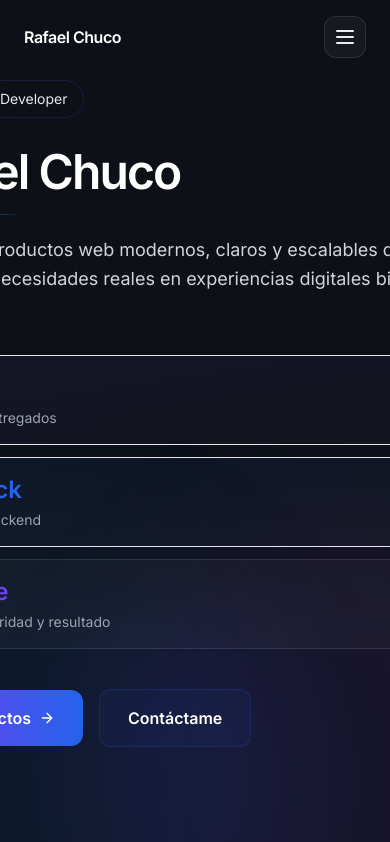
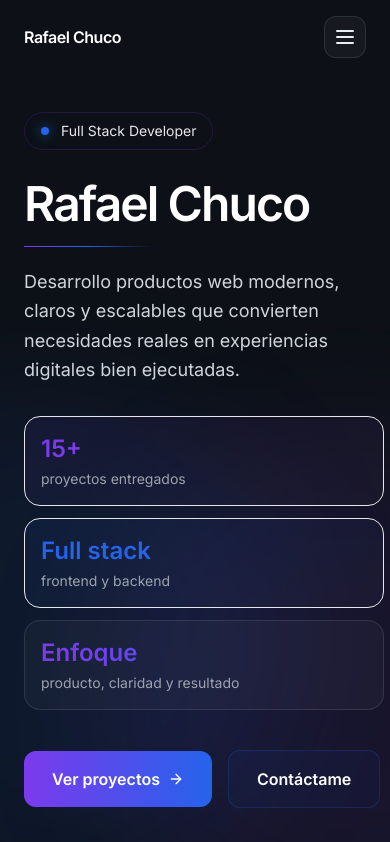
Before and after one commit to rafaelchuco/rafael-chuco-portfolio, a Next.js app: page / in a window 390 px wide. Shown: the top 842 px of the page. Built offline with nearby package versions, Linux system fonts and the light colour scheme.

Commit message:
feat: update Hero component layout and improve image responsiveness

```diff
--- a/components/Hero.tsx
+++ b/components/Hero.tsx
@@ -6,27 +6,27 @@ import Image from 'next/image';
 
 export default function Hero() {
   return (
-    <section className="min-h-screen flex items-center justify-center relative overflow-hidden px-6 py-20">
+    <section className="relative overflow-x-hidden px-6 pb-16 pt-28 lg:min-h-screen lg:pb-20 lg:pt-32">
       {/* Background gradient effects - subtle */}
       <div className="absolute top-1/3 left-1/4 w-[500px] h-[500px] bg-primary-purple/10 rounded-full blur-3xl"></div>
       <div className="absolute bottom-1/3 right-1/4 w-[500px] h-[500px] bg-primary-blue/10 rounded-full blur-3xl"></div>
 
-      <div className="max-w-7xl mx-auto grid lg:grid-cols-2 gap-16 items-center relative z-10">
+      <div className="relative z-10 mx-auto grid max-w-7xl gap-12 lg:min-h-[calc(100vh-8rem)] lg:grid-cols-2 lg:items-center lg:gap-16">
         {/* Left side - Image */}
         <motion.div
           initial={{ opacity: 0, scale: 0.9 }}
           animate={{ opacity: 1, scale: 1 }}
           transition={{ delay: 0.2, duration: 0.8, ease: 'easeOut' }}
-          className="relative flex justify-center lg:justify-start group order-2 lg:order-1"
+          className="relative order-2 flex justify-center lg:order-1 lg:justify-start"
         >
-          <div className="relative w-[600px] h-[600px] lg:w-[900px] lg:h-[900px]">
+          <div className="relative h-[360px] w-[360px] sm:h-[460px] sm:w-[460px] lg:h-[620px] lg:w-[620px] xl:h-[720px] xl:w-[720px]">
             {/* Image container */}
             <div className="relative w-full h-full">
               <Image
                 src="/images/rafael.png"
                 alt="Foto de perfil de Rafael Chuco"
                 fill
-                sizes="(max-width: 1024px) 600px, 900px"
+                sizes="(max-width: 640px) 360px, (max-width: 1024px) 460px, (max-width: 1280px) 620px, 720px"
                 style={{ objectFit: 'contain' }}
                 className="transition-transform duration-500 ease-in-out"
                 priority
```
